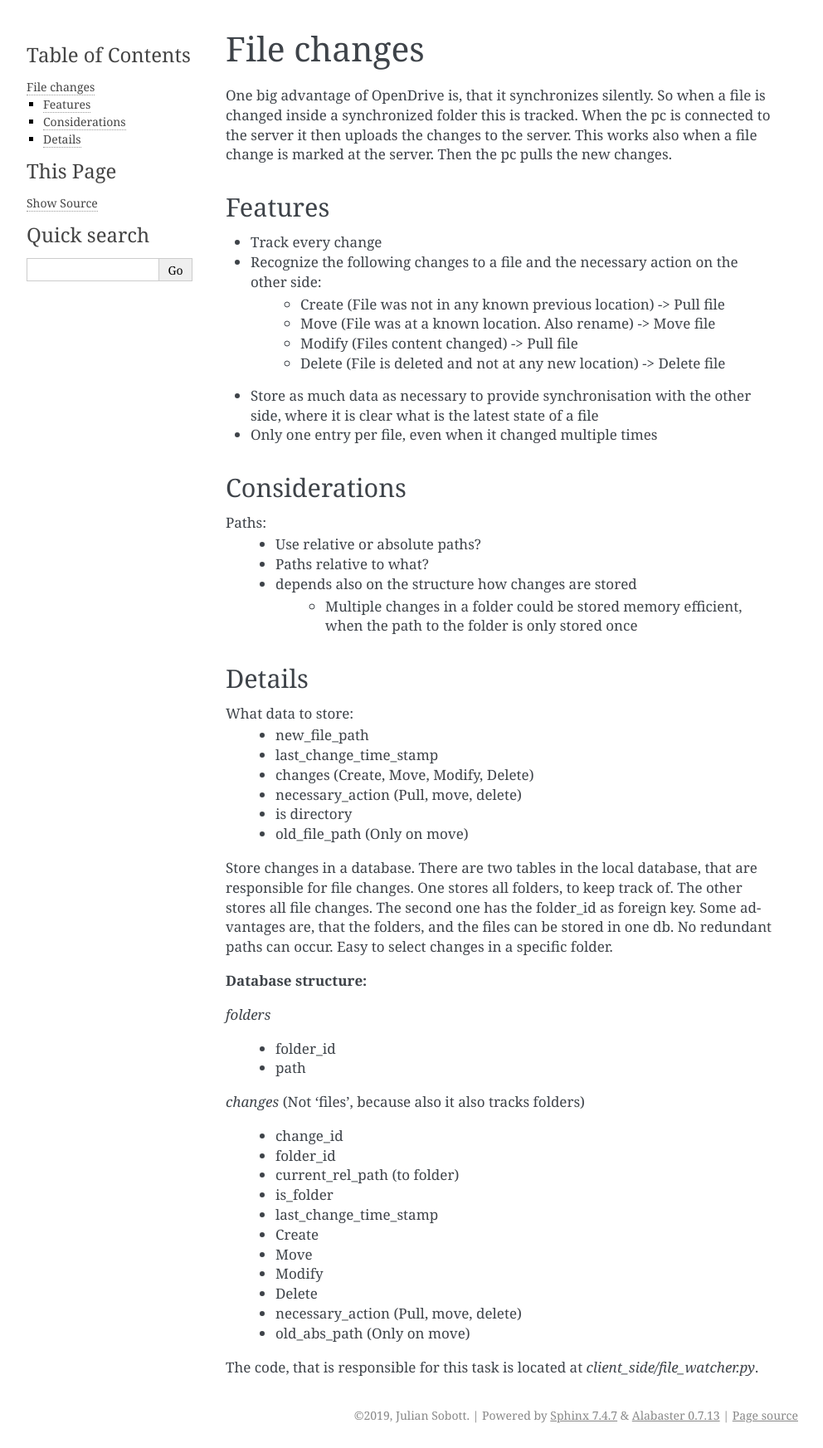
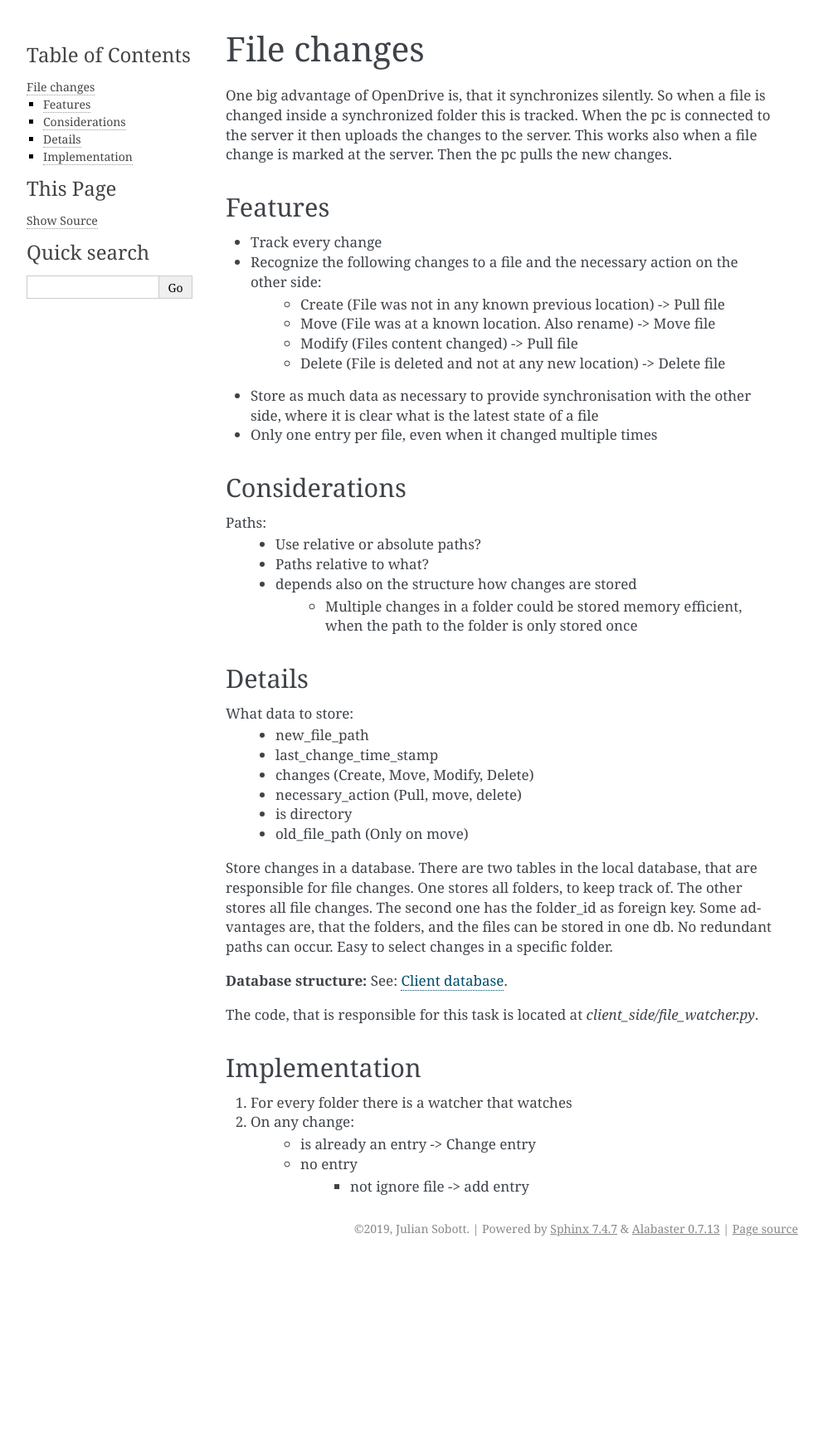
Before and after one commit to JulianSobott/OpenDrive, a Sphinx documentation site: the page built from docs/internal/file_changes.rst, in a window 1280 px wide. Shown: the whole page at 83% size, without its empty margins (148-1140 px from the left). Built offline with Sphinx 7.4.7, drawn with Linux system fonts in a browser that asks for light colours; after the commit the page ends 1520 px from its top, so only the background shows below that.

Commit message:
Removed table structure from file changes

```diff
--- a/docs/internal/file_changes.rst
+++ b/docs/internal/file_changes.rst
@@ -48,25 +48,15 @@ One stores all folders, to keep track of. The other stores all file changes. The
 foreign key. Some advantages are, that the folders, and the files can be stored in one db. No redundant paths can occur.
 Easy to select changes in a specific folder.
 
-**Database structure:**
-
-*folders*
-
-    - folder_id
-    - path
-
-*changes* (Not 'files', because also it also tracks folders)
-
-    - change_id
-    - folder_id
-    - current_rel_path (to folder)
-    - is_folder
-    - last_change_time_stamp
-    - Create
-    - Move
-    - Modify
-    - Delete
-    - necessary_action (Pull, move, delete)
-    - old_abs_path (Only on move)
+**Database structure:** See: :doc:`client_database`.
 
 The code, that is responsible for this task is located at `client_side/file_watcher.py`.
+
+Implementation
+--------------
+
+1. For every folder there is a watcher that watches
+2. On any change:
+    - is already an entry -> Change entry
+    - no entry
+        - not ignore file -> add entry
--- a/docs/internal/index.rst
+++ b/docs/internal/index.rst
@@ -5,3 +5,4 @@ Internal documentation
 .. toctree::
 
     file_changes
+    client_database
```
Also changed, not shown: 1 other file.
